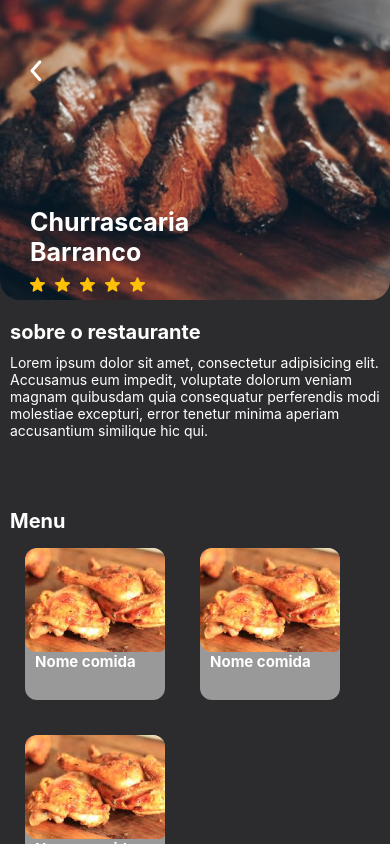
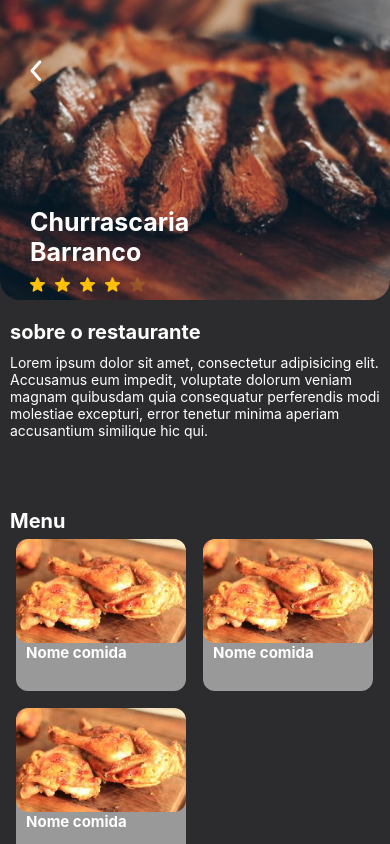
Before and after one commit to 4kauanmota/compass_restaurantMenu-APP, a React Native app: screen /RestaurantDetails in a window 390 px wide. Built offline with nearby package versions, Linux system fonts and the light colour scheme; no server answers.

Commit message:
add: Create screen 3 -- front end

```diff
--- a/src/screens/restaurant/RestaurantDetails.tsx
+++ b/src/screens/restaurant/RestaurantDetails.tsx
@@ -33,11 +33,11 @@ export default function RestaurantDetails({ navigation }: { navigation: any }) {
               Churrascaria Barranco
             </Text>
             <View style={styles.star}>
-            <Image  source={require("../../img/star.png")} />
-            <Image  source={require("../../img/star.png")} />
-            <Image  source={require("../../img/star.png")} />
-            <Image  source={require("../../img/star.png")} />
-            <Image  source={require("../../img/star.png")} />
+            <Image id="star1" source={require("../../img/star.png")} />
+            <Image id="star2" source={require("../../img/star.png")} />
+            <Image id="star3" source={require("../../img/star.png")} />
+            <Image id="star4" source={require("../../img/star.png")} />
+            <Image style={styles.star5} id="star5" source={require("../../img/star.png")} />
             </View>
           </View>
         </ImageBackground>
@@ -167,12 +167,12 @@ const styles = StyleSheet.create({
   },
 
   card: {
-    width: 140,
+    width: 170,
     height: 152,
     overflow: "hidden",
     backgroundColor: "#999999",
     borderRadius: 12,
-    margin: 15,
+    margin: 6,
   },
 
   textCard: {
@@ -195,6 +195,10 @@ const styles = StyleSheet.create({
     fontWeight: "bold",
   },
 
+  star5:{
+    opacity: 0.2,
+  },
+
   textcolor: {
     color: "#ffffff",
   },
```
